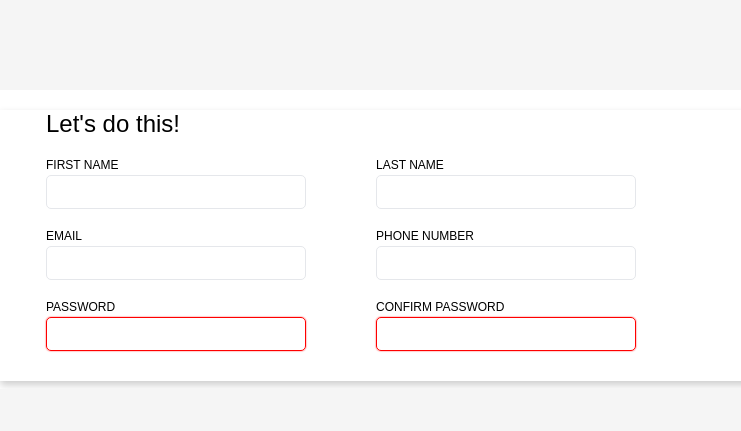
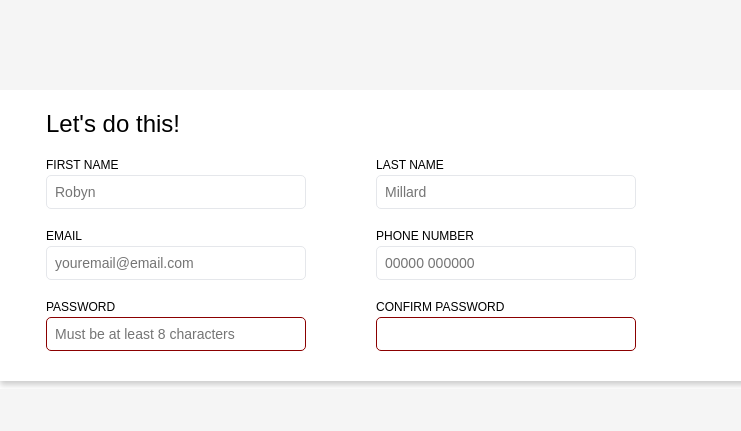
Before and after one commit to robynnlouisee/Sign-Up-Form, a plain HTML site: page index.html in a window 1280 px wide. Shown: the part 358-789 px from the top of the page, 539-1280 px from the left. Drawn offline with Linux system fonts and the light colour scheme.

Commit message:
Added prompts into the input boxes

```diff
--- a/index.html
+++ b/index.html
@@ -32,29 +32,29 @@
                 <div class="input-pair name">
                     <div>
               <label for="first-name">FIRST NAME</label>
-              <input type="text" id="first-name">
+              <input type="text" id="first-name" placeholder="Robyn">
                 </div>
                 <div>
               <label for="last-name">LAST NAME</label>
-              <input type="text" id="last-name">
+              <input type="text" id="last-name" placeholder="Millard">
                 </div>
                 </div>
 
                 <div class="input-pair contacts">
                     <div>
               <label for="email">EMAIL</label>
-              <input type="email" id="email">
+              <input type="email" id="email" placeholder="youremail@email.com">
                 </div>
                 <div>
               <label for="phone-number">PHONE NUMBER</label>
-              <input type="tel" id="phone-number">
+              <input type="tel" id="phone-number" placeholder="00000 000000">
                 </div>
                 </div>
 
                 <div class="input-pair password">
                     <div>
               <label for="password">PASSWORD</label>
-              <input type="password" id="password" required minlength="8" title="Passrd must be at least 8 characters">
+              <input type="password" id="password" required minlength="8" title="Passrd must be at least 8 characters" placeholder="Must be at least 8 characters">
                 </div>
                 <div>
               <label for="confirm-password">CONFIRM PASSWORD</label>
--- a/styles.css
+++ b/styles.css
@@ -53,13 +53,13 @@ h1 {
 }
 h2 {
     padding-left: 50px;
-    font-weight: 400;
+    font-weight: 500;
 }
 .form-container {
     font-family: sans-serif;
     padding-bottom: 30px;
     background-color: white;
-    box-shadow: 4px 4px 8px rgba(0, 0, 0, 0.2);
+    box-shadow: 0px 8px 6px -4px rgba(0, 0, 0, 0.2);
     margin-bottom: 8px;
 }
 .form {
@@ -100,9 +100,7 @@ input:focus {
     box-shadow: 0 0 1px 1px rgba(0, 0, 255, 0.2);
 }
 input:invalid {
-    border: 1px solid red;
-    outline: none;
-    box-shadow: 0 0 1px 1px rgba(255, 0, 0, 0.2);
+    border: 1px solid darkred;
 }
 button {
     color: white;
```
